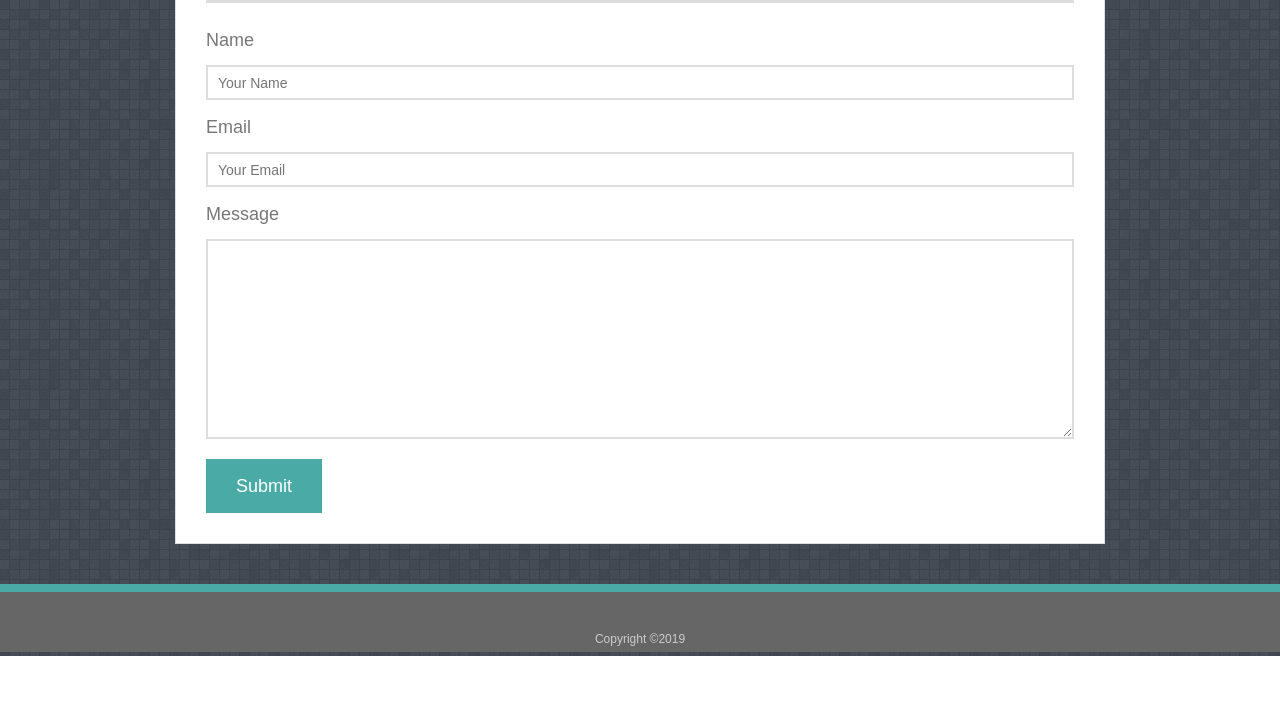
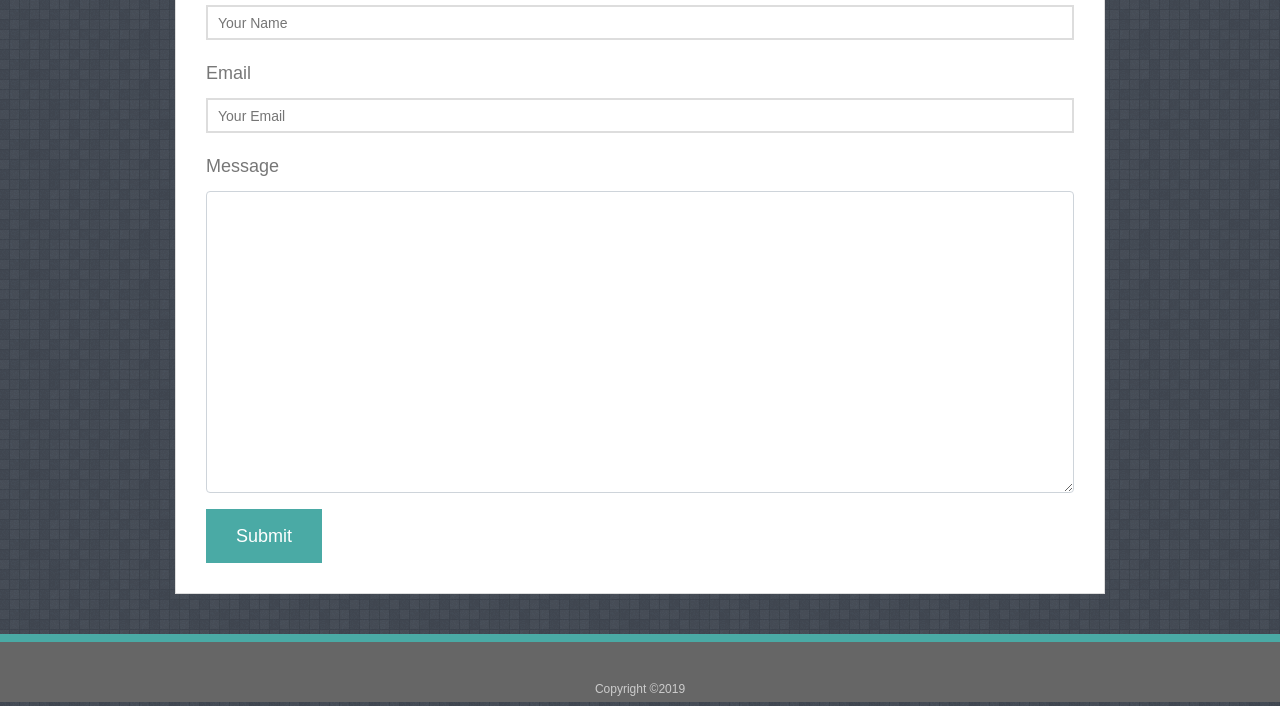
Before and after one commit to Skorgum/Bootstrap-Portfolio, a plain HTML site: page contact.html in a window 1280 px wide. Shown: the part 351-1057 px from the top of the page. Before the commit the page ends 1007 px from the top, so only its background shows below. Drawn offline with nearby package versions, Linux system fonts and the light colour scheme.

Commit message:
final push

```diff
--- a/assets/css/style.css
+++ b/assets/css/style.css
@@ -110,7 +110,7 @@ h3, h2 {
 }
 
 #main-container {
-    padding-top: 130px;
+    padding-top: 70px;
     min-height: calc(100vh - 70px);
 }
 
--- a/contact.html
+++ b/contact.html
@@ -32,27 +32,26 @@
         </nav>
     </header>
 
-<!-- Need to establish grid -->
-
 <div id="main-container" class="container">
     <section class="main-section">
         <h1>Contact</h1>
 
         <form id="contact">
-            <ul>
-                <li>
-                    <label for="name">Name</label>
-                    <input type="text" id="name" name="name" placeholder="Your Name" required="required">
-                </li>
-                <li>
-                    <label for="email">Email</label>
-                    <input type="email" id="email" name="email" placeholder="Your Email" required="required">
-                </li>
-                <li>
-                    <label for="message">Message</label>
-                    <textarea id="message" name="message" required="required"></textarea>
-                </li>
-            </ul>
+            <div class="form-group">
+                <label for="name">Name</label>
+                <input type="text" id="name" name="name" placeholder="Your Name" required="required">
+            </div>
+
+            <div class="form-group">
+                <label for="email">Email</label>
+                <input type="email" id="email" name="email" placeholder="Your Email" required="required">
+            </div>
+
+            <div class="form-group">
+                <label for="message">Message</label>
+                <textarea class="form-control" id="message" name="message" required="required" rows="12"></textarea>
+            </div>
+
         </form>
         <input type="submit">
     </section>
```
Also changed, not shown: portfolio.html (+0 -3 lines).
